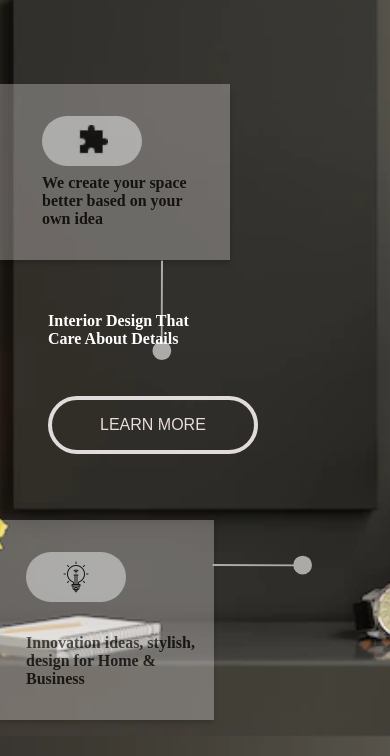
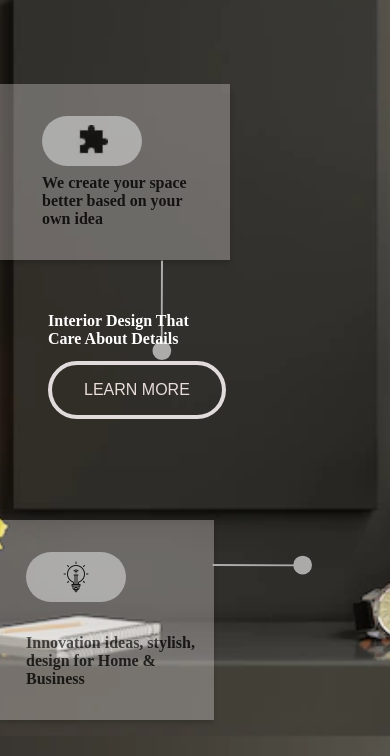
Before and after one commit to prajwalzingare/project10-ineuron-hc, a plain HTML site: page index.html in a window 390 px wide. Shown: the part 108-864 px from the top of the page. Drawn offline with Linux system fonts and the light colour scheme.

Commit message:
buttom change

```diff
--- a/index.css
+++ b/index.css
@@ -232,4 +232,14 @@ nav ul li {
         margin-left: 3rem;
     }
 
+    .main-left button {
+        border-radius: 5rem;
+        text-transform: uppercase;
+        font-size: 1rem;
+        font-weight: 500;
+        color: rgb(233, 220, 220);
+        margin-left: 3rem;
+        margin-top: 0.8rem;
+        padding: 1rem 2rem;
+    }
 }
```
